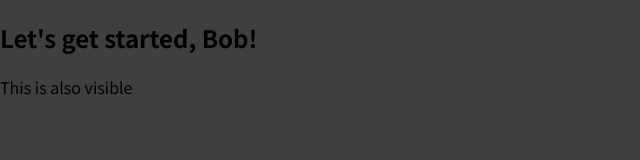
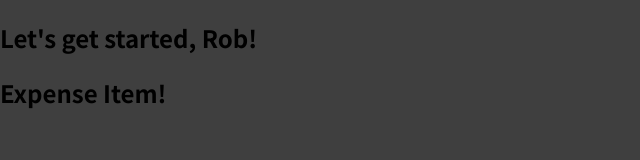
Before and after one commit to rdhjr81/learning-udemy-react_complete_guide-expense_tracker, a JavaScript app: page / in a window 1280 px wide. Shown: the top 160 px of the page, without its empty margins (0-640 px from the left). Built offline with nearby package versions, Linux system fonts and the light colour scheme.

Commit message:
add expense item

```diff
--- a/src/App.js
+++ b/src/App.js
@@ -1,9 +1,12 @@
+import ExpenseItem from "./components/ExpenseItem";
+
 function App() {
   return (
     <div>
-      <h2>Let's get started, Bob!</h2>
-      <p>This is also visible</p>
+      <h2>Let's get started, Rob!</h2>
+      <ExpenseItem></ExpenseItem>
     </div>
+
   );
 }
 
--- a/src/components/ExpenseItem.js
+++ b/src/components/ExpenseItem.js
@@ -0,0 +1,5 @@
+function ExpenseItem() {
+    return <h2>Expense Item!</h2>
+}
+
+export default ExpenseItem;
```
